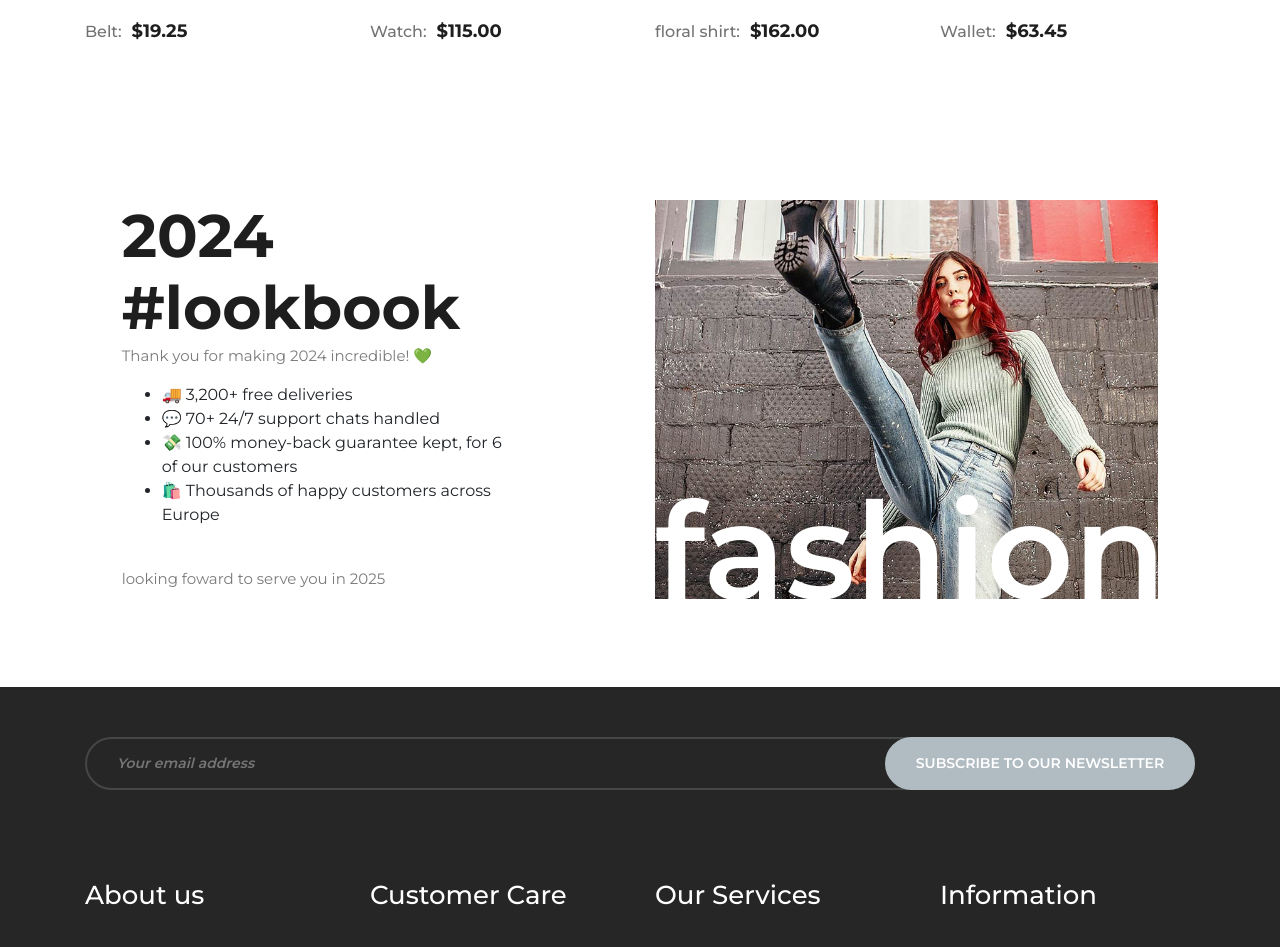
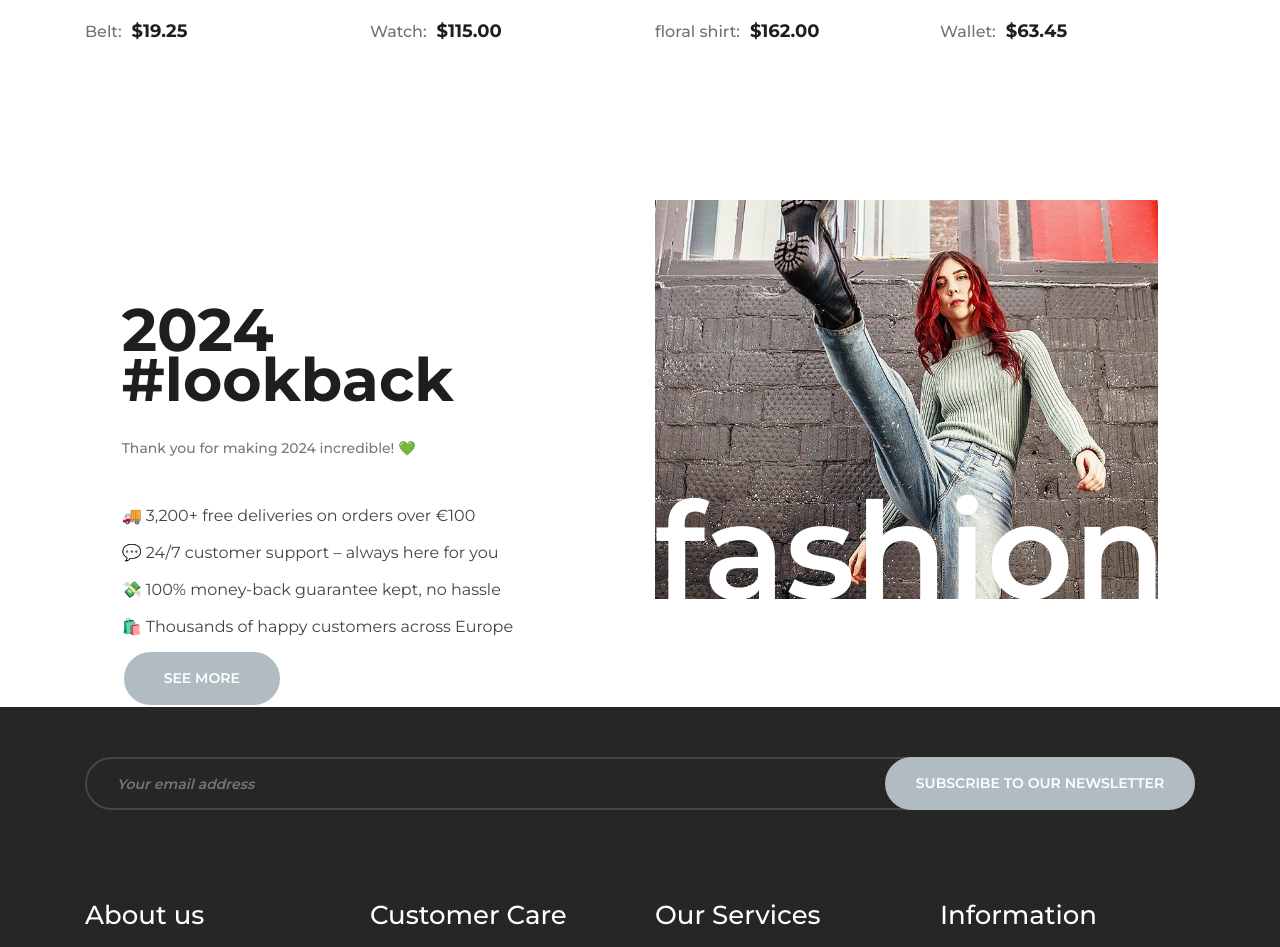
Before and after one commit to htadicha/ecommerce, a Django app: page / in a window 1280 px wide. Shown: the part 2420-3367 px from the top of the page. Run offline with Django 5.2, Linux system fonts and the light colour scheme; data comes from the database, SQL or seed files in the repository; data that the repository does not hold is empty; parts of the project's set-up code (start-up, migrations or seed data) failed here and were passed over; some libraries are stand-ins or nearby versions.

Commit message:
some design issues fixed

```diff
--- a/templates/store/index.html
+++ b/templates/store/index.html
@@ -83,7 +83,7 @@
                     <div class="single-product-item h-100">
                         <figure style="height: 300px !important; overflow: hidden !important;">
                             <a href="{{ product.get_url }}">
-                                <img src="{{ product.image.url }}" alt="{{ product.name }}" style="height: 290px !important; overflow: hidden !important;">
+                                <img src="{{ product.image.url }}" alt="{{ product.name }}" style="height: 300px !important; overflow: hidden !important;">
                             </a>
 
                             <!-- Product Status Logic -->
@@ -117,25 +117,27 @@
         <div class="container-fluid">
             <div class="row">
                 <div class="col-lg-4 offset-lg-1">
-                    <div class="section-title">
-                        <h2>2024 <br />#lookbook</h2>
+                    <div class="lookbok-left">
+                        <div class="section-title">
+                            <h2>2024 <br />#lookback</h2>
+                        </div>
+                        <p>Thank you for making 2024 incredible! 💚</p>
+                        <ul style="list-style: none; padding-left: 0; margin: 0;">
+                            <li style="margin-bottom: 10px; line-height: 1.7; color: #444; font-size: 16px;">
+                                🚚 3,200+ free deliveries on orders over €100
+                            </li>
+                            <li style="margin-bottom: 10px; line-height: 1.7; color: #444; font-size: 16px;">
+                                💬 24/7 customer support – always here for you
+                            </li>
+                            <li style="margin-bottom: 10px; line-height: 1.7; color: #444; font-size: 16px;">
+                                💸 100% money-back guarantee kept, no hassle
+                            </li>
+                            <li style="margin-bottom: 10px; line-height: 1.7; color: #444; font-size: 16px;">
+                                🛍️ Thousands of happy customers across Europe
+                            </li>
+                        </ul>
+                        <a href="{% url 'store:product_list' %}"class="primary-btn look-btn">See More</a>
                     </div>
-                    <p>Thank you for making 2024 incredible! 💚</p>
-                    <ul>
-                        <li>🚚 3,200+ free deliveries</li>
-                        <li>💬 70+ 24/7 support chats handled</li>
-                        <li>💸 100% money-back guarantee kept, for 6 of our customers</li>
-                        <li>🛍️ Thousands of happy customers across Europe</li>
-                    </ul>
-
-                    <br>
-
-                    <p>looking foward to serve you in 2025</p>
-
-                    <br>
-
-
-                    <a href="#" class="primary-btn look-btn">See More</a>
                 </div>
                 <div class="col-lg-5 offset-lg-1">
                     <div class="lookbok-pic">
```
Also changed, not shown: templates/store/categories.html (+17 -9 lines), README.md, static/readmeimg/banner.png (added), static/readmeimg/cart.png (added), static/readmeimg/data_base_design.png (added), static/readmeimg/navigation.png (added), static/readmeimg/store.png (added).
